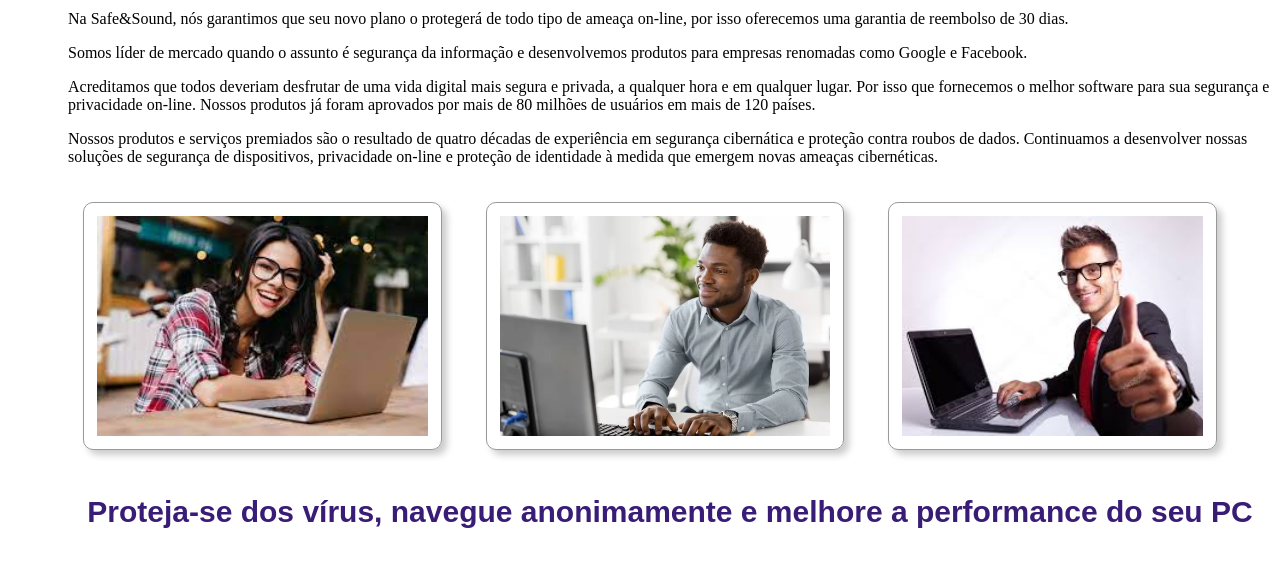
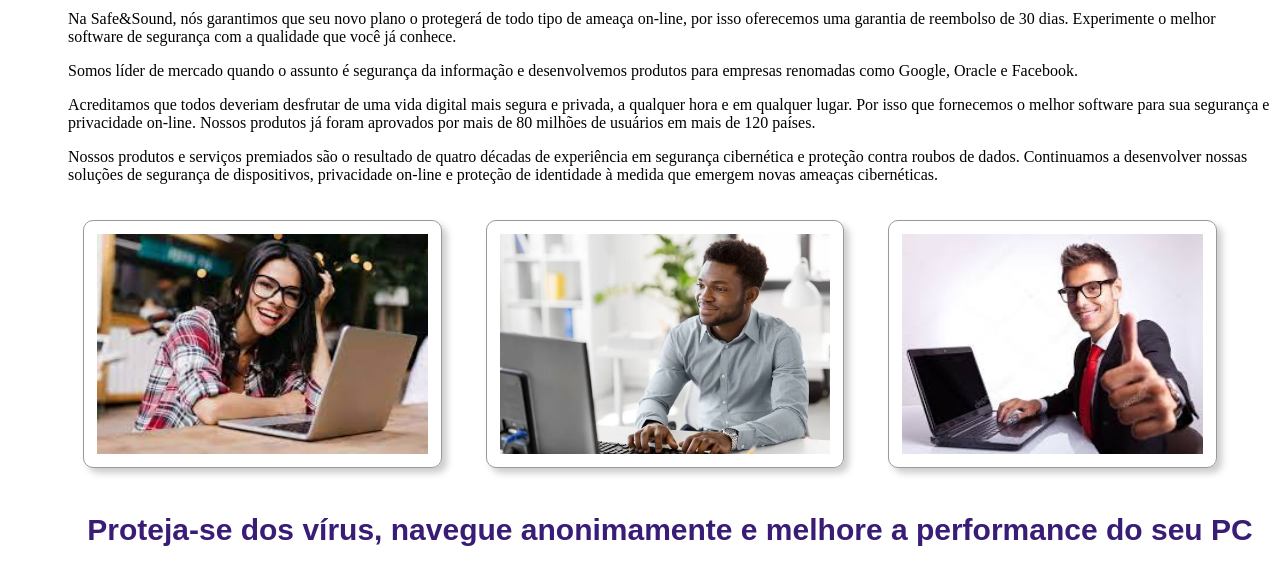
Before and after one commit to ilamuniz/santander-coders_front-end-estatico, a plain HTML site: page index.html in a window 1280 px wide. Shown: the part 534-1100 px from the top of the page. Drawn offline with Linux system fonts and the light colour scheme.

Commit message:
Atualização do texto sobre a empresa

```diff
--- a/index.html
+++ b/index.html
@@ -43,15 +43,16 @@
                 <h2 class="titulo">Garantia e confiança</h2>
 
                 <div class="div-content"><p>Na Safe&Sound, nós garantimos que seu novo plano o protegerá de todo tipo de ameaça on-line,
-                    por isso oferecemos uma garantia de reembolso de 30 dias.</p>
+                    por isso oferecemos uma garantia de reembolso de 30 dias. Experimente o melhor software de
+                    segurança com a qualidade que você já conhece.</p>
                     <p>Somos líder de mercado quando o assunto é segurança da informação e desenvolvemos produtos
-                        para empresas renomadas como Google e Facebook.</p>
+                        para empresas renomadas como Google, Oracle e Facebook.</p>
                     <p>Acreditamos que todos deveriam desfrutar de uma vida digital mais segura e privada,
                         a qualquer hora e em qualquer lugar. Por isso que fornecemos o melhor software para sua segurança e privacidade on-line.
                         Nossos produtos já foram aprovados por mais de 80 milhões de usuários em mais de 120 países.
                     </p>
                     <p>Nossos produtos e serviços premiados são o resultado de quatro décadas de experiência em
-                        segurança cibernática e proteção contra roubos de dados. Continuamos a desenvolver nossas
+                        segurança cibernética e proteção contra roubos de dados. Continuamos a desenvolver nossas
                         soluções de segurança de dispositivos, privacidade on-line e proteção de identidade à medida que emergem novas ameaças cibernéticas.
                     </p>
                 </div>
```
